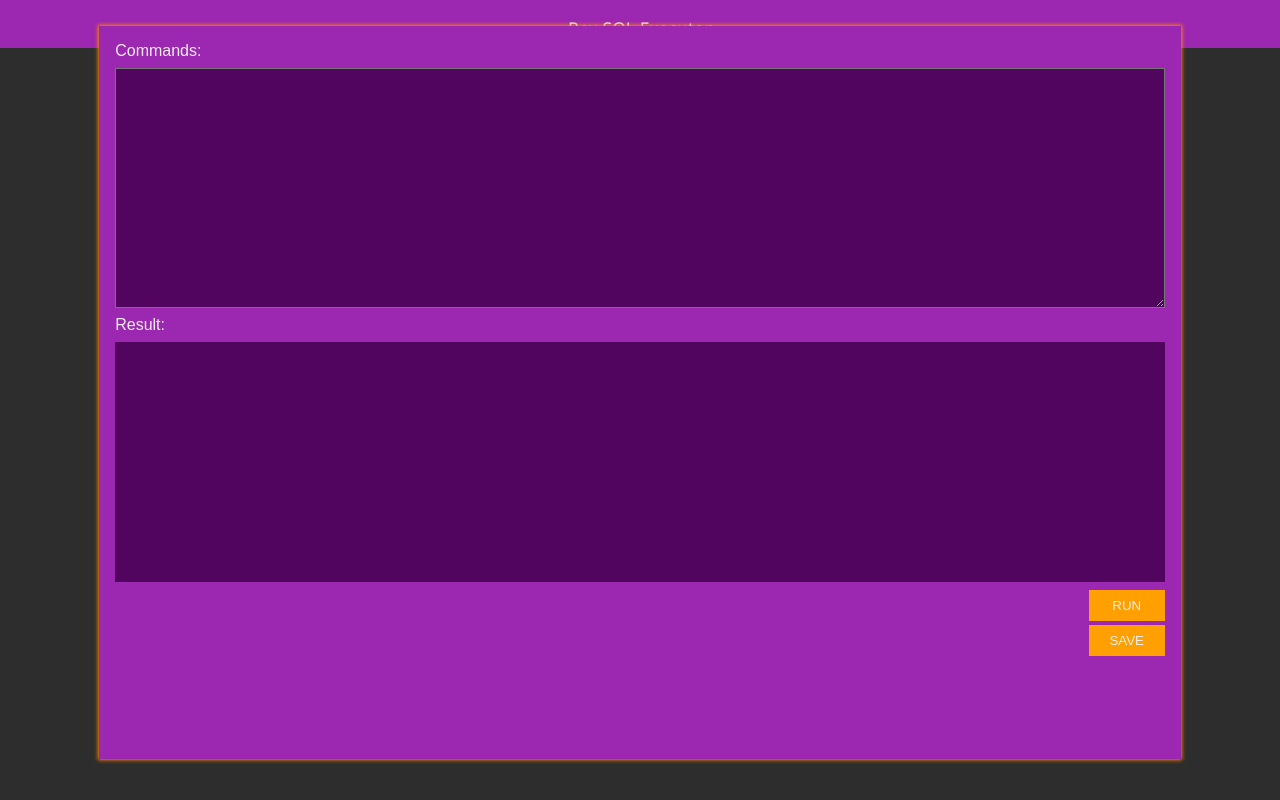
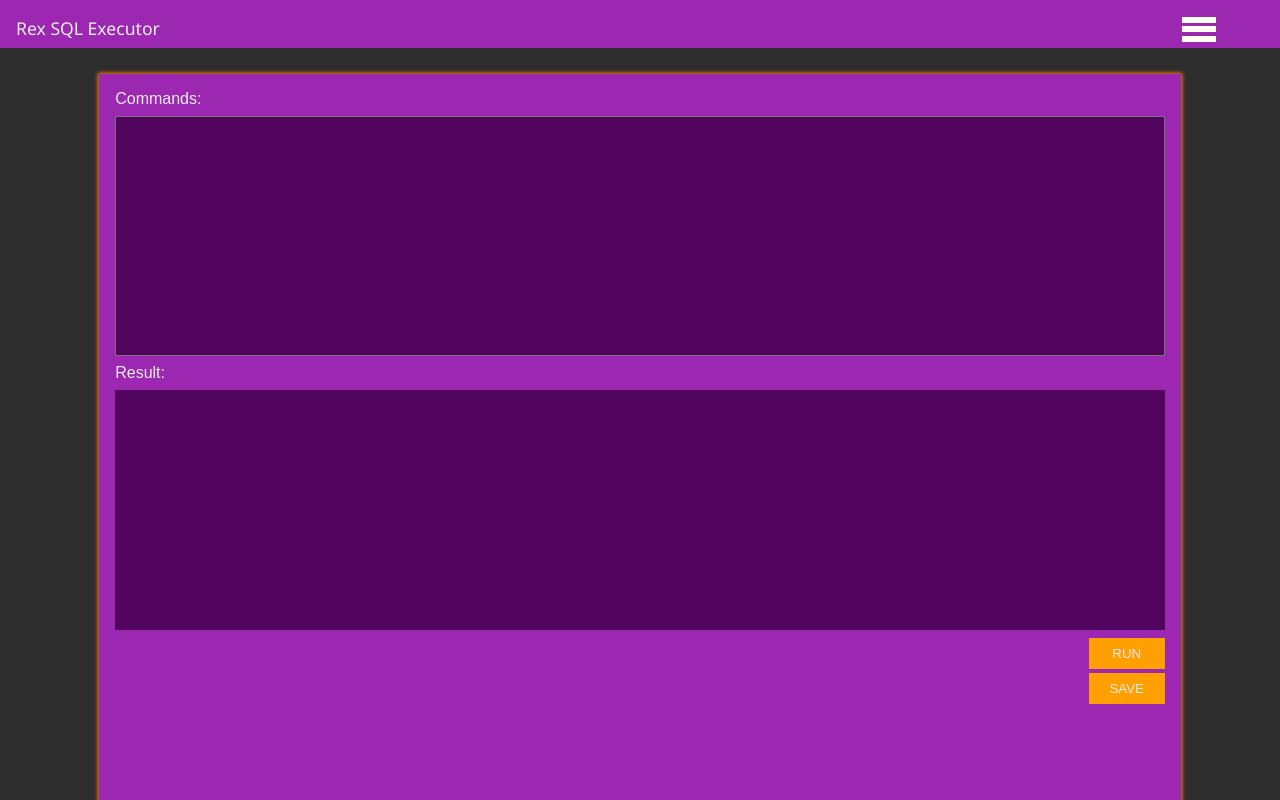
Before and after one commit to omivrex/SQL-Executor, a React (Create React App) app: page / in a window 1280 px wide. Built offline with nearby package versions, Linux system fonts and the light colour scheme.

Commit message:
desinged navbar

```diff
--- a/src/styles/NavBar.styles.css
+++ b/src/styles/NavBar.styles.css
@@ -6,7 +6,7 @@
   color: #eee;
   display: flex;
   align-items: center;
-  flex-direction: column;
+  flex-direction: row;
   font-family: "Segoe UI", Tahoma, Geneva, Verdana, sans-serif;
   font-size: 1.1em;
   top: 0;
@@ -14,7 +14,13 @@
 }
 
 #navButn {
-  display: none;
+  width: 2.1rem;
+  height: 1.3rem;
+  justify-self: flex-end;
+  align-self: center;
+  cursor: pointer;
+  margin: auto;
+  margin-right: 5vw;
 }
 
 .burgerNav {
@@ -22,6 +28,7 @@
   display: block;
   position: relative;
   flex: 3;
+  height: 30%;
   width: 100%;
   margin: 0.2rem 0;
 }
--- a/src/styles/TypingSection.styles.css
+++ b/src/styles/TypingSection.styles.css
@@ -9,7 +9,7 @@
   background: #9c27b0;
   justify-content: space-between;
   box-shadow: rgb(255 136 0) 0px 0px 4px 1px;
-  top: 3.2vh;
+  top: 9.2vh;
   z-index: 4;
   overflow-y: auto;
 }
@@ -84,6 +84,7 @@
   overflow-wrap: anywhere;
   padding: 10px;
   width: 100%;
+  resize: none;
 }
 
 #saveButn,
```
